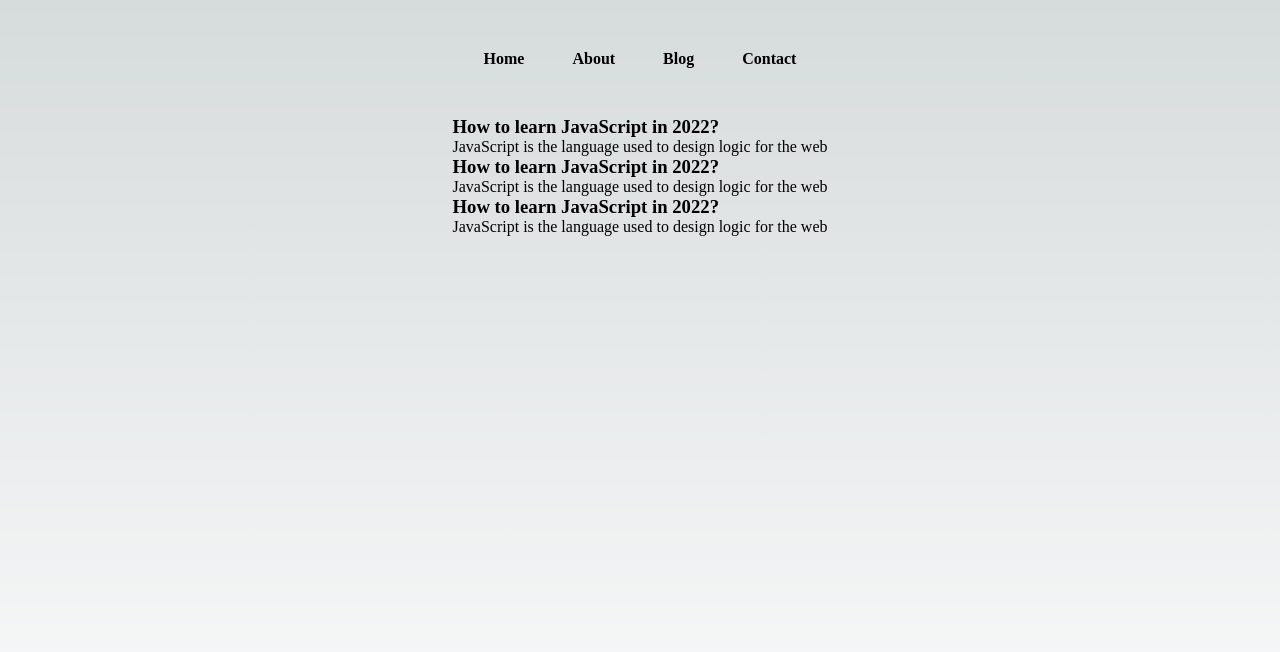
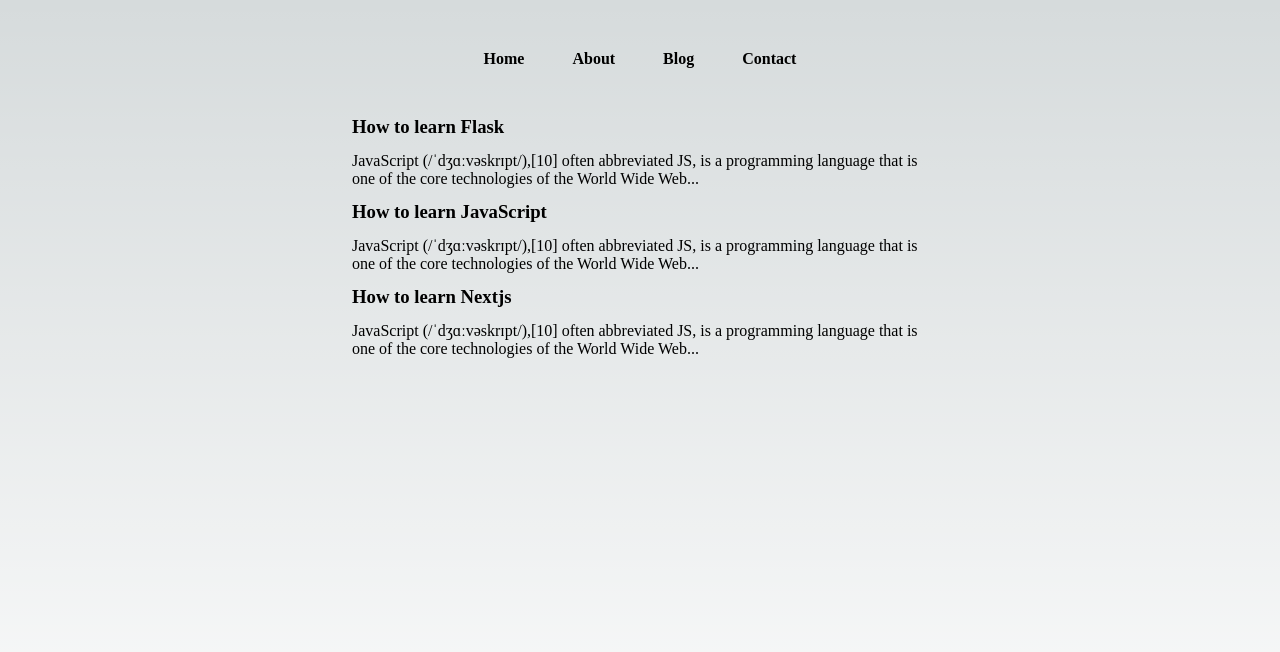
Before and after one commit to gauravMaina/huntingcoder, a Next.js app: page /blog in a window 1280 px wide. Shown: the top 652 px of the page. Built offline with nearby package versions, Linux system fonts and the light colour scheme.

Commit message:
binding api

```diff
--- a/blogdata/how-to-learn-flask.json
+++ b/blogdata/how-to-learn-flask.json
@@ -1,5 +1,6 @@
 {
-    "title": "How to learn JavaScript",
+    "title": "How to learn Flask",
     "content": "JavaScript (/ˈdʒɑːvəskrɪpt/),[10] often abbreviated JS, is a programming language that is one of the core technologies of the World Wide Web, alongside HTML and CSS.[11] Over 97% of websites use JavaScript on the client side for web page behaviour,[12] often incorporating third-party libraries.[13] All major web browsers have a dedicated JavaScript engine to execute the code on users' devices. JavaScript is a high-level, often just-in-time compiled language that conforms to the ECMAScript standard.[14] It has dynamic typing, prototype-based object-orientation, and first-class functions. It is multi-paradigm, supporting event-driven, functional, and imperative programming styles. It has application programming interfaces (APIs) for working with text, dates, regular expressions, standard data structures, and the Document Object Model (DOM). The ECMAScript standard does not include any input/output (I/O), such as networking, storage, or graphics facilities. In practice, the web browser or other runtime system provides JavaScript APIs for I/O. JavaScript engines were originally used only in web browsers, but are now core components of some servers and a variety of applications. The most popular runtime system for this usage is Node.js. Although Java and JavaScript are similar in name, syntax, and respective standard libraries, the two languages are distinct and differ greatly in design.",
-    "author": "Harry bhai"
+    "author": "Harry bhai",
+    "slug":"how-to-learn-flask"
 }
--- a/blogdata/how-to-learn-javascript.json
+++ b/blogdata/how-to-learn-javascript.json
@@ -1,5 +1,6 @@
 {
     "title": "How to learn JavaScript",
     "content": "JavaScript (/ˈdʒɑːvəskrɪpt/),[10] often abbreviated JS, is a programming language that is one of the core technologies of the World Wide Web, alongside HTML and CSS.[11] Over 97% of websites use JavaScript on the client side for web page behaviour,[12] often incorporating third-party libraries.[13] All major web browsers have a dedicated JavaScript engine to execute the code on users' devices. JavaScript is a high-level, often just-in-time compiled language that conforms to the ECMAScript standard.[14] It has dynamic typing, prototype-based object-orientation, and first-class functions. It is multi-paradigm, supporting event-driven, functional, and imperative programming styles. It has application programming interfaces (APIs) for working with text, dates, regular expressions, standard data structures, and the Document Object Model (DOM). The ECMAScript standard does not include any input/output (I/O), such as networking, storage, or graphics facilities. In practice, the web browser or other runtime system provides JavaScript APIs for I/O. JavaScript engines were originally used only in web browsers, but are now core components of some servers and a variety of applications. The most popular runtime system for this usage is Node.js. Although Java and JavaScript are similar in name, syntax, and respective standard libraries, the two languages are distinct and differ greatly in design.",
-    "author": "Harry bhai"
+    "author": "Harry bhai",
+    "slug":"how-to-learn-javascript"
 }
--- a/blogdata/how-to-learn-nextjs.json
+++ b/blogdata/how-to-learn-nextjs.json
@@ -1,5 +1,6 @@
 {
-    "title": "How to learn JavaScript",
+    "title": "How to learn Nextjs",
     "content": "JavaScript (/ˈdʒɑːvəskrɪpt/),[10] often abbreviated JS, is a programming language that is one of the core technologies of the World Wide Web, alongside HTML and CSS.[11] Over 97% of websites use JavaScript on the client side for web page behaviour,[12] often incorporating third-party libraries.[13] All major web browsers have a dedicated JavaScript engine to execute the code on users' devices. JavaScript is a high-level, often just-in-time compiled language that conforms to the ECMAScript standard.[14] It has dynamic typing, prototype-based object-orientation, and first-class functions. It is multi-paradigm, supporting event-driven, functional, and imperative programming styles. It has application programming interfaces (APIs) for working with text, dates, regular expressions, standard data structures, and the Document Object Model (DOM). The ECMAScript standard does not include any input/output (I/O), such as networking, storage, or graphics facilities. In practice, the web browser or other runtime system provides JavaScript APIs for I/O. JavaScript engines were originally used only in web browsers, but are now core components of some servers and a variety of applications. The most popular runtime system for this usage is Node.js. Although Java and JavaScript are similar in name, syntax, and respective standard libraries, the two languages are distinct and differ greatly in design.",
-    "author": "Harry bhai"
+    "author": "Harry bhai",
+    "slug":"how-to-learn-nextjs"
 }
--- a/src/pages/api/blogs.js
+++ b/src/pages/api/blogs.js
@@ -1,10 +1,14 @@
 import fs from 'fs'
 
-export default function handler (req, res) {
-  fs.readdir('blogdata', (err, data) => {
-    if (err) {
-      res.status(500).json({ error: 'Internal server Error' })
-    }
-    res.status(200).json(data)
-  })
+export default async function handler (req, res) {
+  const data = await fs.promises.readdir('blogdata')
+  let allBlogs = []
+  let myFile
+  for (let index = 0; index < data.length; index++) {
+    const item = data[index]
+    myFile = await fs.promises.readFile('blogdata/' + item, 'utf-8')
+    allBlogs.push(JSON.parse(myFile))
+  }
+  console.log(allBlogs)
+  res.status(200).json(allBlogs)
 }
--- a/src/pages/blog.js
+++ b/src/pages/blog.js
@@ -1,25 +1,33 @@
-import React from 'react';
+import React, { useEffect, useState } from 'react'
 import styles from '../styles/Blog.module.css'
-import Link from 'next/link';
+import Link from 'next/link'
 
 const Blog = () => {
-    return <div className={styles.container}>
-        <main className={styles.main}>
-            <div>
-                <Link href={'/blogpost/learn-javascript'}>
-                    <h3 className={styles.blogItemh3}>How to learn JavaScript in 2022?</h3></Link>
-                <p>JavaScript is the language used to design logic for the web</p>
+  const [blogs, setBlogs] = useState([])
+  useEffect(() => {
+    fetch('http://localhost:3000/api/blogs')
+      .then(res => {
+        return res.json()
+      })
+      .then(data => setBlogs(data))
+  }, [])
+  console.log('blogs', blogs)
+  return (
+    <div className={styles.container}>
+      <main className={styles.main}>
+        {blogs.map(blogItems => {
+          return (
+            <div key={blogItems.slug}>
+              <Link href={`/blogpost/${blogItems.slug}`}>
+                <h3 className={styles.blogItemh3}>{blogItems.title}</h3>
+              </Link>
+              <p className={styles.blogItemp}> {blogItems.content.substr(0, 140)}...</p>
             </div>
-            <div className="blogItem">
-                <h3>How to learn JavaScript in 2022?</h3>
-                <p>JavaScript is the language used to design logic for the web</p>
-            </div>
-            <div className="blogItem">
-                <h3>How to learn JavaScript in 2022?</h3>
-                <p>JavaScript is the language used to design logic for the web</p>
-            </div>
-        </main>
+          )
+        })}
+      </main>
     </div>
-};
+  )
+}
 
-export default Blog;
+export default Blog
--- a/src/styles/Blog.module.css
+++ b/src/styles/Blog.module.css
@@ -9,6 +9,11 @@
   padding-top: 3rem;
 }
 
-.blogItemh3{
+.blogItemh3 {
   cursor: pointer;
+  margin-bottom: 14px;
 }
+.blogItemp {
+  margin-bottom: 13px;
+  max-width: 45vw;
+}
```
Also changed, not shown: src/pages/blogpost/[slug].js (+24 -16 lines), src/pages/index.js (+12 -6 lines). Lines whose indentation alone changed are shown as unchanged.
